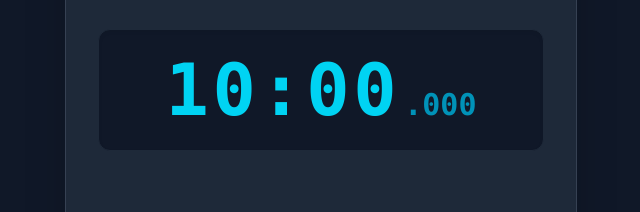
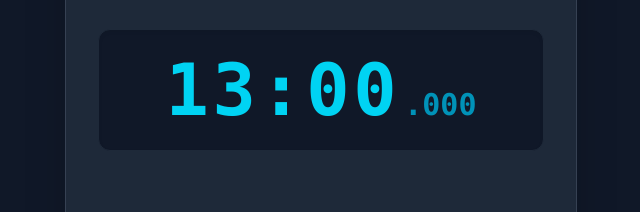
Before and after one commit to pudintea/pudintea.github.io, a plain HTML site: page countdown1/index.html in a window 1280 px wide. Shown: the part 321-533 px from the top of the page, 319-959 px from the left. Drawn offline with Linux system fonts and the light colour scheme.

Commit message:
Update index.html

```diff
--- a/countdown1/index.html
+++ b/countdown1/index.html
@@ -73,7 +73,7 @@
 
 
         // --- 2. LOGIKA COUNTDOWN ---
-        const TOTAL_MS = 10 * 60 * 1000;
+        const TOTAL_MS = 13 * 60 * 1000;
         let timeRemaining = TOTAL_MS;
         let expectedEndTime = 0;
         let timerFrame = null;
```
